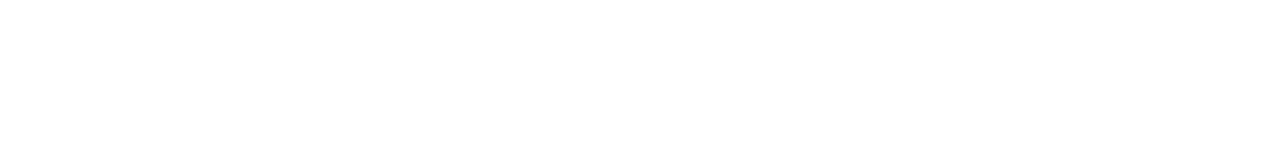
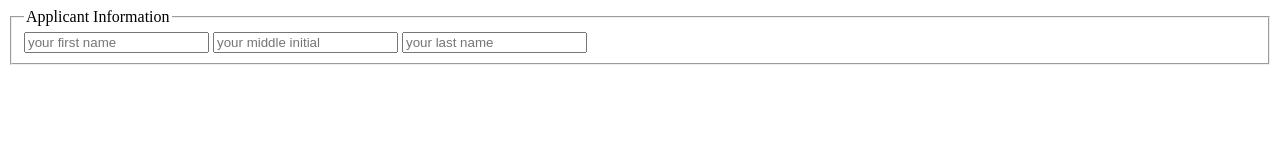
Before and after one commit to katherinetuter/banking_form, a plain HTML site: page index.html in a window 1280 px wide. Drawn offline with Linux system fonts and the light colour scheme.

Commit message:
adding personal info boxes to form

```diff
--- a/index.html
+++ b/index.html
@@ -4,6 +4,41 @@
 	<title>Mortgage Application</title>
 </head>
 <body>
-<form></form>
+	<form action="javascript:void(0);">
+		<fieldset>
+			<legend>Applicant Information</legend>
+			<label for="first name"></label>
+			<input type="text" name="first name" placeholder="your first name">
+			<input type="text" name="middle initial" placeholder="your middle initial">
+			<input type="text" name="last name" placeholder="your last name">
+
+			<!--
+
+Applicant last name
+Applicant address
+Applicant occupation
+Applicant employer
+Employer address
+Type of loan select element with these options:
+Commercial
+Real estate
+Personal
+Mortgage
+Requested amount of loan
+Radio button elements for loan length
+5 years
+15 years
+30 years
+Checkbox group for special conditions
+I have a down payment
+Out-of-state resident
+Married
+Loan will be co-signed
+A text area to allow for additional comments
+Applicant email address
+Applicant telephone number
+Applicant LinkedIn URL -->
+		</fieldset>
+	</form>
 </body>
 </html>
```
